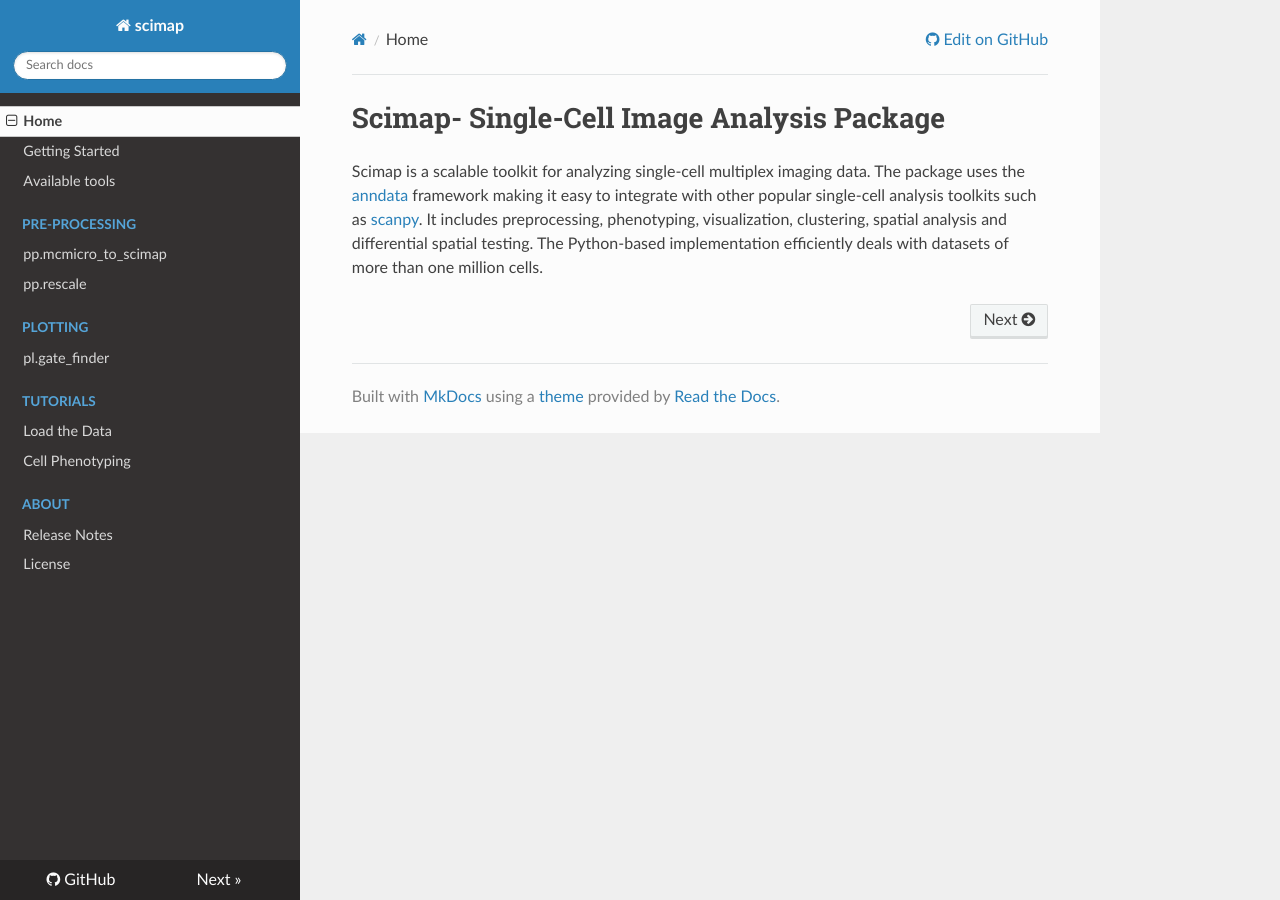
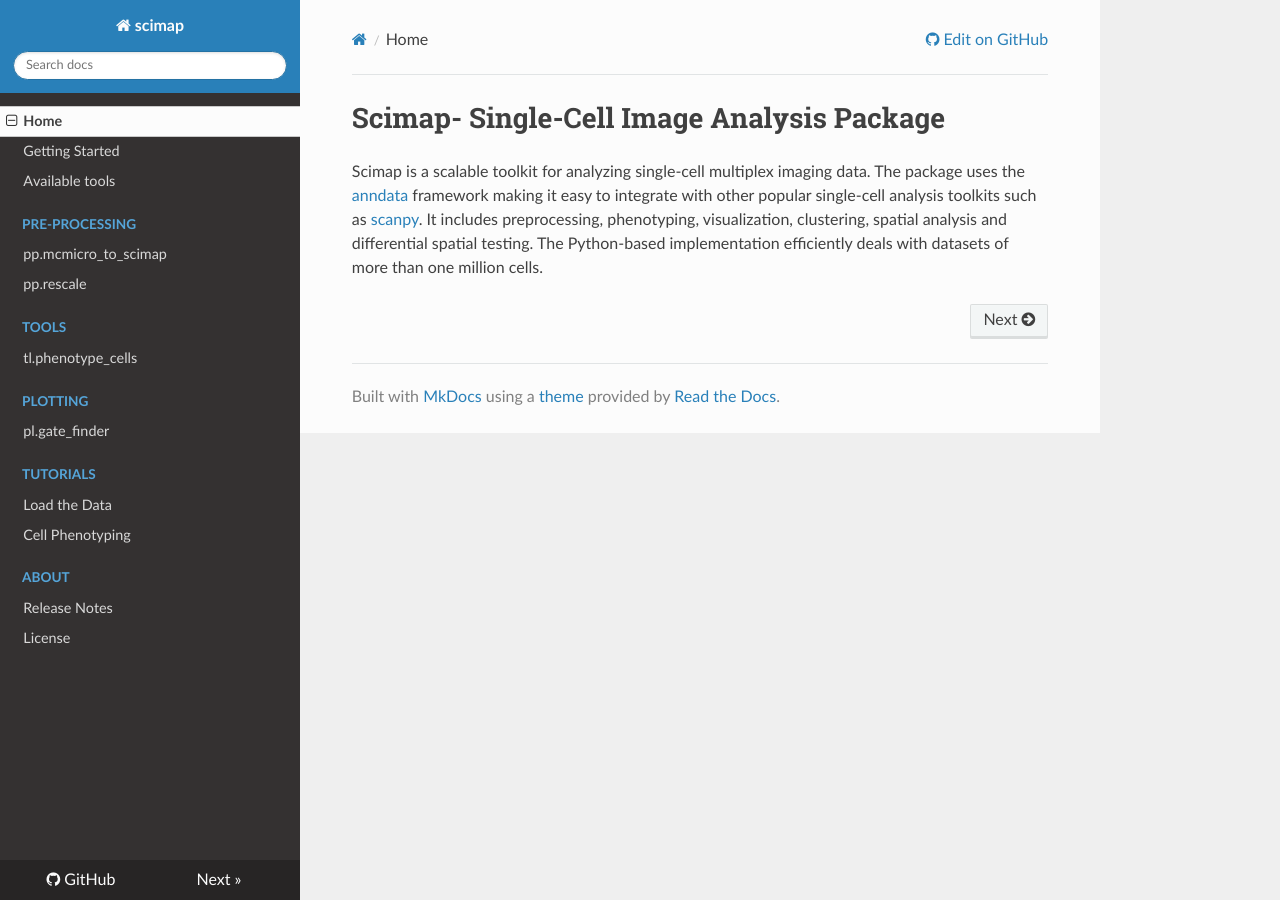
Before and after one commit to labsyspharm/scimap, an MkDocs documentation site: the page built from docs/index.md, in a window 1280 px wide. Built offline with MkDocs 1.6.1, drawn with Linux system fonts in a browser that asks for light colours; nearby versions of some CDN libraries.

Commit message:
phenotype_cells

```diff
--- a/mkdocs.yml
+++ b/mkdocs.yml
@@ -22,6 +22,8 @@ nav:
   - Pre-processing:
     - pp.mcmicro_to_scimap: pp/sm.pp.mcmicro_to_scimap.md
     - pp.rescale: pp/sm.pp.rescale.md
+  - Tools:
+    - tl.phenotype_cells: tl/sm.tl.phenotype_cells.md
   - Plotting:
     - pl.gate_finder: pl/sm.pl.gate_finder.md
   - Tutorials:
```
